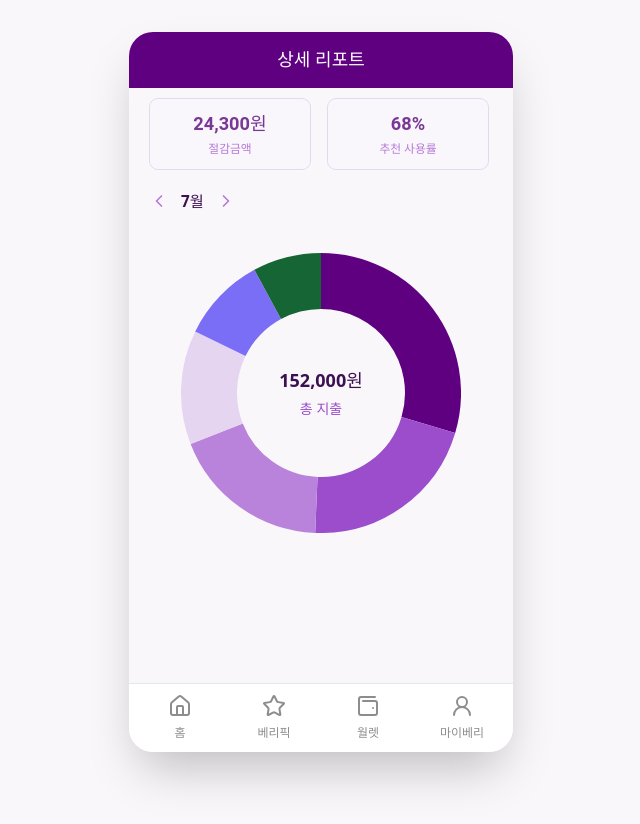
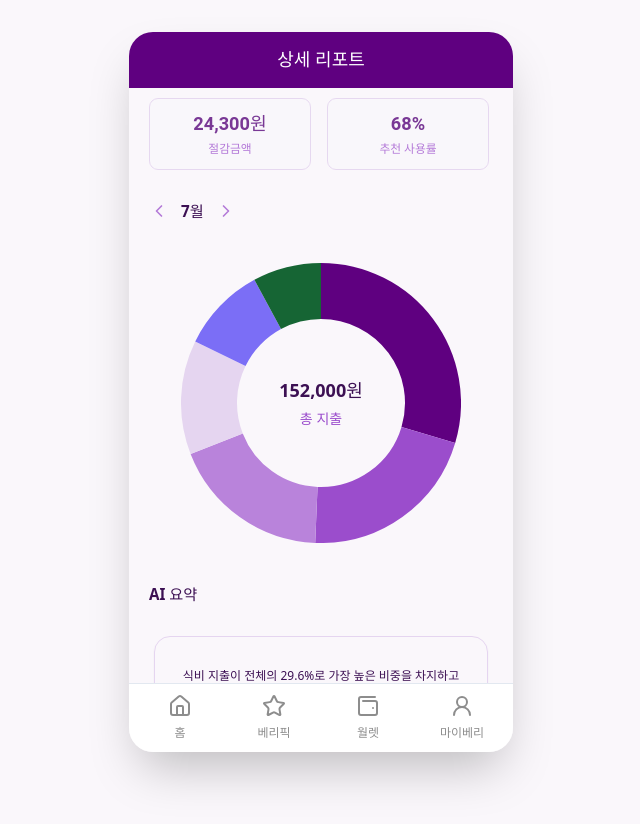
Before and after one commit to BerryPing/berryselect-frontend, a React (Vite) app: page /report in a window 1280 px wide. Shown: the top 824 px of the page, without its empty margins (319-959 px from the left). Built offline with nearby package versions, Linux system fonts and the light colour scheme; no server answers.

Commit message:
:sparkles: AI 요약 리포트 UI 완성

```diff
--- a/src/components/report/AiSummaryCard.tsx
+++ b/src/components/report/AiSummaryCard.tsx
@@ -0,0 +1,107 @@
+import React from 'react';
+
+interface AiSummaryCardProps {
+    summary: string;
+    isLoading?: boolean;
+}
+
+const AiSummaryCard: React.FC<AiSummaryCardProps> = ({
+                                                         summary,
+                                                         isLoading = false
+                                                     }) => {
+    return (
+        <div style={{
+            width: 310,
+            height: 'auto',
+            minHeight: 146,
+            position: 'relative',
+            background: 'var(--theme-bg)',
+            boxShadow: '0px 1px 2px rgba(0, 0, 0, 0.05)',
+            borderRadius: 16,
+            outline: '1px var(--theme-secondary) solid',
+            outlineOffset: '-1px',
+            padding: 12,
+            display: 'flex',
+            justifyContent: 'center',
+            alignItems: 'center'
+        }}>
+            {/* 내용 */}
+            <div style={{
+                textAlign: 'center',
+                color: 'var(--theme-text)',
+                fontSize: 12,
+                fontFamily: 'inherit',
+                fontWeight: '400',
+                lineHeight: '18px',
+                wordBreak: 'keep-all',
+                whiteSpace: 'pre-line'
+            }}>
+                {isLoading ? (
+                    <div style={{
+                        display: 'flex',
+                        justifyContent: 'center',
+                        alignItems: 'center',
+                        color: 'var(--theme-text-light)'
+                    }}>
+                        <div style={{
+                            display: 'flex',
+                            alignItems: 'center',
+                            gap: 8
+                        }}>
+                            <div style={{
+                                width: 16,
+                                height: 16,
+                                border: '2px solid var(--theme-secondary)',
+                                borderTop: '2px solid var(--theme-primary)',
+                                borderRadius: '50%',
+                                animation: 'spin 1s linear infinite'
+                            }} />
+                            AI가 분석 중입니다...
+                        </div>
+                    </div>
+                ) : summary ? (
+                    summary
+                ) : (
+                    <div style={{
+                        color: 'var(--theme-text-light)',
+                        fontStyle: 'italic'
+                    }}>
+                        아직 분석 결과가 없습니다.
+                    </div>
+                )}
+            </div>
+
+            {/* 스피너 애니메이션 */}
+            <style>{`
+        @keyframes spin {
+          0% { transform: rotate(0deg); }
+          100% { transform: rotate(360deg); }
+        }
+      `}</style>
+        </div>
+    );
+};
+
+// 사용 예시 컴포넌트
+export const AiSummaryCardExample: React.FC = () => {
+    const sampleSummary = `관광 지출이 전체의 1.7%로 낮은 편이므로, 다음 여행에서는 더 다양한 체험 활동을 고려해보는 것도 좋겠습니다.
+
+교통 및 숙박 지출이 전체의 73%로 압도적으로 높은 비중을 차지해, 조기 예약이나 대중교통 이용 등도 검토해볼 수 있습니다.`;
+
+    return (
+        <div style={{ padding: 20, display: 'flex', flexDirection: 'column', gap: 20 }}>
+            <h3>AI 분석 카드 예시</h3>
+
+            {/* 정상 상태 */}
+            <AiSummaryCard summary={sampleSummary} />
+
+            {/* 로딩 상태 */}
+            <AiSummaryCard summary="" isLoading={true} />
+
+            {/* 빈 상태 */}
+            <AiSummaryCard summary="" />
+        </div>
+    );
+};
+
+export default AiSummaryCard;
--- a/src/pages/Report/ReportPage.tsx
+++ b/src/pages/Report/ReportPage.tsx
@@ -1,17 +1,23 @@
 // src/pages/ReportPage/ReportPage.tsx
-import { useState } from "react";
+import React, { useState } from "react";
 import Header from "@/components/layout/Header.tsx";
 import StatCard from "@/components/report/StatCard.tsx";
 import MonthNavigator from "@/components/report/MonthNavigator.tsx";
 import DonutChart from "@/components/report/DonutSection/DonutChart.tsx";
+import AiSummaryCard from "@/components/report/AiSummaryCard.tsx";
 
 const ReportPage = () => {
     const [selectedMonth, setSelectedMonth] = useState('7월');
+    const [aiSummary, setAiSummary] = useState('');
+    const [isAnalyzing, setIsAnalyzing] = useState(false);
+
 
     const handleMonthChange = (year: number, month: number) => {
         setSelectedMonth(`${month}월`);
         console.log(`선택된 날짜: ${year}년 ${month}월`);
         // 여기서 선택된 년월에 따라 리포트 데이터를 다시 불러오는 로직 추가
+        // AI 분석도 다시 요청
+        getAiAnalysis();
     };
 
     // 카테고리별 지출 데이터 (백엔드 연동 시 API에서 받아올 데이터)
@@ -25,6 +31,38 @@ const ReportPage = () => {
     ];
 
     const totalAmount = categoryData.reduce((sum, item) => sum + item.value, 0);
+
+    // AI 분석 요청 함수
+    const getAiAnalysis = async () => {
+        setIsAnalyzing(true);
+        try {
+            // TODO: 실제 OpenAI API 호출로 교체
+            // const response = await fetch('/api/ai-analysis', {
+            //     method: 'POST',
+            //     headers: { 'Content-Type': 'application/json' },
+            //     body: JSON.stringify({ categoryData, month: selectedMonth })
+            // });
+            // const result = await response.json();
+            // setAiSummary(result.summary);
+
+            // 임시 데모 데이터
+            setTimeout(() => {
+                setAiSummary(`식비 지출이 전체의 29.6%로 가장 높은 비중을 차지하고 있습니다. 외식보다는 집에서 요리하는 빈도를 늘려보는 것을 추천합니다.
+
+교통비와 쇼핑 비용도 상당한 비중을 차지하고 있어, 대중교통 이용이나 할인 혜택을 적극 활용해보시기 바랍니다.`);
+                setIsAnalyzing(false);
+            }, 2000);
+        } catch (error) {
+            console.error('AI 분석 오류:', error);
+            setAiSummary('분석 중 오류가 발생했습니다. 다시 시도해주세요.');
+            setIsAnalyzing(false);
+        }
+    };
+
+    // 컴포넌트 마운트 시 AI 분석 실행
+    React.useEffect(() => {
+        getAiAnalysis();
+    }, []);
 
     return (
         <>
@@ -42,9 +80,9 @@ const ReportPage = () => {
 
             {/* 월 선택 영역 */}
             <div style={{
-                padding: "10px 20px 10px 20px",
+                padding: "20px 20px 10px 20px",
                 display: "flex",
-                justifyContent: "left",
+                justifyContent: "flex-start",
                 alignItems: "center"
             }}>
                 <MonthNavigator
@@ -63,6 +101,37 @@ const ReportPage = () => {
                     centerText={`${totalAmount.toLocaleString()}원`}
                 />
             </div>
+
+            {/* AI 분석 카드 영역 */}
+            <div style={{
+                padding: "20px 20px 30px 20px",
+                display: "flex",
+                justifyContent: "flex-start"
+            }}>
+                <div style={{
+                    justifyContent: 'center',
+                    display: 'flex',
+                    flexDirection: 'column',
+                    color: 'var(--theme-text)',
+                    fontSize: 15.2,
+                    fontFamily: 'inherit',
+                    fontWeight: '800',
+                    wordWrap: 'break-word'
+                }}>
+                    AI 요약
+                </div>
+            </div>
+
+            <div style={{
+                padding: "0px 20px 30px 20px",
+                display: "flex",
+                justifyContent: "center"
+            }}>
+                <AiSummaryCard
+                    summary={aiSummary}
+                    isLoading={isAnalyzing}
+                />
+            </div>
         </>
     );
 };
```
